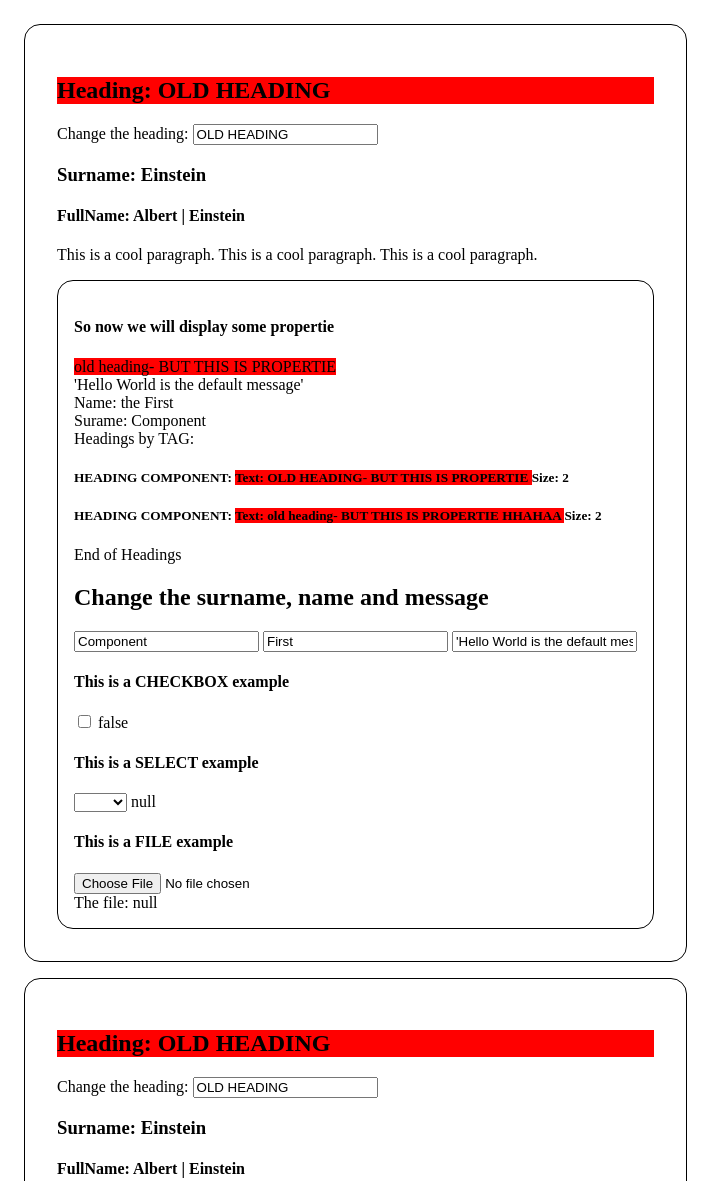
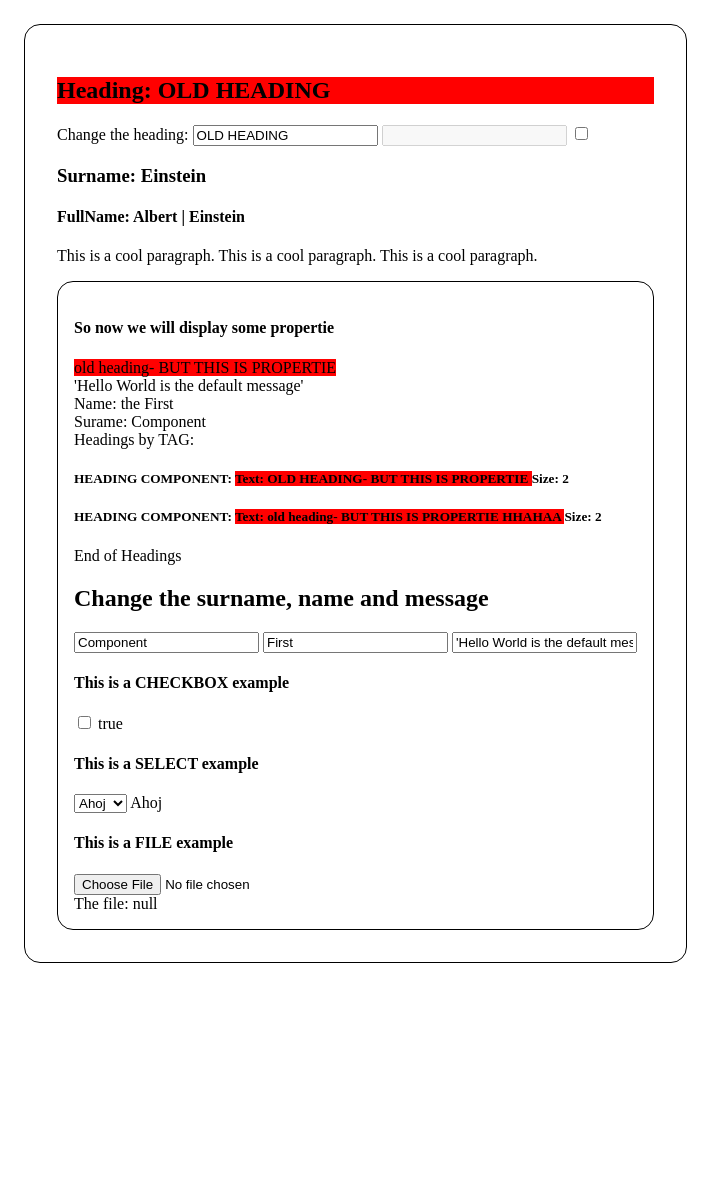
Before and after one commit to MatyasHroch/Hippo.js, a website with bundled scripts: page index.html in a window 1280 px wide. Shown: the top 1181 px of the page, without its empty margins (0-726 px from the left). After the commit the page ends 987 px from the top, so only its background shows below. Built offline with nearby package versions, Linux system fonts and the light colour scheme.

Commit message:
attribute values are reactive now, including classes, that can be easily edited by the computed

```diff
--- a/src/components/Article/Article.html
+++ b/src/components/Article/Article.html
@@ -2,7 +2,12 @@
   <div>
     <h2 class="bg-red">Heading: {{heading}}</h2>
     Change the heading: <input h-bind="heading" type="text" />
-    <h3>Surname: {{ surname }}</h3>
+
+    <input type="text" disabled="disabled" class="{{ margin }}">
+
+    <input type="checkbox" h-bind="showSurname">
+
+    <h3 style="{{ surnameClass }}">Surname: {{ surname }} </h3>
     <h4>FullName: {{fullName}}</h4>
   </div>
 
@@ -12,5 +17,5 @@
   </p>
 
   <Card></Card>
-  <Card></Card>
+  <!-- <Card></Card>
 </article>
--- a/src/components/Article/Article.js
+++ b/src/components/Article/Article.js
@@ -20,6 +20,12 @@ export default {
     smallName() {
       return this.name.value + this.surname.value;
     },
+    surnameClass() {
+      if (this.showSurname.value) {
+        return "display: inherit;";
+      }
+      return "display: none;";
+    },
   },
 
   // new reactive variables
@@ -29,6 +35,9 @@ export default {
     errorMess: "OLD ERROR MESSAGE",
     name: "Albert",
     surname: "Einstein",
+    disabled: false,
+    margin: "m-2",
+    showSurname: true,
   },
 
   // TODO set number of children
--- a/src/components/Card/Card.html
+++ b/src/components/Card/Card.html
@@ -31,12 +31,12 @@
   </div>
   <div>
     <h4>This is a SELECT example</h4>
-    <select h-bind="selectedItemIndex" name="idk" id="">
-      <option value="1">Hello</option>
-      <option value="2">Ahoj</option>
-      <option value="3">Cus</option>
+    <select h-bind="selectedItem" name="idk" id="">
+      <option>Hello</option>
+      <option>Ahoj</option>
+      <option>Cus</option>
     </select>
-    {{ selectedItemIndex }}
+    {{ selectedItem }}
   </div>
   <div>
     <h4>This is a FILE example</h4>
--- a/src/components/Card/Card.js
+++ b/src/components/Card/Card.js
@@ -6,9 +6,9 @@ export default {
     name: "First",
     surname: "Component",
     file: null,
-    isChecked: false,
+    isChecked: true,
     idecko: null,
-    selectedItemIndex: null,
+    selectedItem: "Ahoj",
   },
 
   children: {
--- a/src/controllers/template.js
+++ b/src/controllers/template.js
@@ -1,5 +1,14 @@
-import { getTextNodes } from "../utils/dom_utils.js";
-import { renderVariable, findVariables } from "./variable.js";
+import {
+  getTextNodes,
+  getNodesWithBoundAttributes,
+} from "../utils/dom_utils.js";
+
+import {
+  renderVariable,
+  findVariables,
+  variableNameFromCurlyBraces,
+  bindToAttribute,
+} from "./variable.js";
 
 /**
  * Transforms string to html structure.
@@ -30,10 +39,36 @@ function renderTemplate(template, variables) {
   renderTextNodes(textNodes, variables);
 
   // TODO render all classes that uses variables or properties (vars or props)
+  renderAttributes(clonedTemplate, variables);
+
   // const classNodes = getClassNodes(clonedTemplate);
   // renderClasses(classNodes, variables)
 
   return clonedTemplate;
+}
+
+/**
+ * Render attributes in the template that uses variables.
+ * @param {HTMLElement} template
+ * @param {object<Variable>} variables
+ * It has a side effect and changes the given template.
+ */
+// TODO - DEBUG AND TEST THIS !!!
+function renderAttributes(template, variables) {
+  const nodesWithAttributes = getNodesWithBoundAttributes(template);
+
+  for (const nodeStructure of nodesWithAttributes) {
+    const attributes = nodeStructure.attributes;
+    if (!attributes) return;
+
+    for (const attribute of attributes) {
+      const variableName = variableNameFromCurlyBraces(attribute.value);
+      const variable = variables[variableName];
+      if (variable) {
+        bindToAttribute(variable, nodeStructure.node, attribute);
+      }
+    }
+  }
 }
 
 /**
--- a/src/controllers/two_way_binding.js
+++ b/src/controllers/two_way_binding.js
@@ -58,6 +58,14 @@ function createBinding(nodeToBind, variables) {
 
   const attributeToBind = getAttributeToBind(nodeToBind);
 
+  console.warn(
+    "im setting " +
+      variable.name +
+      " with value: " +
+      variable.value +
+      " to " +
+      nodeToBind
+  );
   nodeToBind.value = variable.value;
 
   // handle change from the input side
--- a/src/controllers/variable.js
+++ b/src/controllers/variable.js
@@ -33,6 +33,7 @@ function createVariable(name, value, componentId) {
     deleted: false,
     hidden: false,
     textNodes: [],
+    attributeSetters: [],
     inputNodes: [],
   };
 
@@ -64,6 +65,10 @@ function createVariables(component, variables, componentId = null) {
   return variablesObj;
 }
 
+function variableNameFromCurlyBraces(text) {
+  return text.slice(2, -2).trim();
+}
+
 /**
  * It will recognize if the node is a variable or not.
  * If it is a variable, it will render it. (it returns created text element)
@@ -76,7 +81,7 @@ function renderVariable(nodeText, variables) {
   if (!variables) console.error("No variables provided.");
 
   if (nodeText.startsWith("{{") && nodeText.endsWith("}}")) {
-    const variableName = nodeText.slice(2, -2).trim();
+    const variableName = variableNameFromCurlyBraces(nodeText);
     const variable = variables[variableName];
 
     if (!variable) {
@@ -119,6 +124,19 @@ function reRenderVariable(variable, value) {
     const attribute = getBoundAttribute(boundNode);
     if (attribute) boundNode[attribute] = value;
   }
+
+  for (const setter of variable.attributeSetters) {
+    setter(value);
+  }
+}
+
+function bindToAttribute(variable, node, attribute) {
+  const setter = (value) => {
+    node.setAttribute(attribute.name, value);
+  };
+  setter(variable.value);
+
+  variable.attributeSetters.push(setter);
 }
 
 /**
@@ -195,4 +213,6 @@ export {
   renderVariable,
   findVariables,
   setVariable,
+  variableNameFromCurlyBraces,
+  bindToAttribute,
 };
--- a/src/main.js
+++ b/src/main.js
@@ -8,15 +8,15 @@ import Article from "./components/Article/Article.js";
 // // creates components and stores them in an array
 const components = [];
 
-for (let i = 0; i < 3; i++) {
+for (let i = 0; i < 1; i++) {
   components.push(processComponent(Article));
 }
 
-console.log("");
-for (const varName in Global) {
-  if (Global[varName]) {
-  }
-}
+// console.log("");
+// for (const varName in Global) {
+//   if (Global[varName]) {
+//   }
+// }
 
 // async function createArticles() {
 //   for (let i = 0; i < 250; i++) {}
--- a/src/utils/dom_utils.js
+++ b/src/utils/dom_utils.js
@@ -18,6 +18,51 @@ function getTextNodes(node) {
   }
 
   return textNodes;
+}
+
+/**
+ * Finds and returns all nodes with attributes, that are bound (has curly braces in the value).
+ * @param {HTMLElement} node
+ * @returns {Array<{node: HTMLElement, attributes: Array<Attr>}>}
+ */
+function getNodesWithBoundAttributes(node) {
+  if (!node) console.error("No node provided.");
+  const nodes = [];
+
+  const boundAttributes = getBoundAttributes(node);
+  if (boundAttributes.length > 0) {
+    nodes.push({ node: node, attributes: boundAttributes });
+  }
+
+  if (node.childNodes.length > 0) {
+    for (const childNode of node.childNodes) {
+      nodes.push(...getNodesWithBoundAttributes(childNode));
+    }
+  }
+
+  return nodes;
+}
+
+/**
+ * Returns an array of attributes that are bound (has curly braces in the value).
+ * @param {HTMLElement} node
+ * @returns {Array<Attr>} Array of attributes that are bound (has curly braces in the value).
+ */
+
+function getBoundAttributes(node) {
+  if (!node) console.error("No node provided.");
+
+  const boundAttributes = [];
+  const attributes = node.attributes;
+  if (!attributes) return boundAttributes;
+
+  for (const attribute of attributes) {
+    if (attribute.value.startsWith("{{") && attribute.value.endsWith("}}")) {
+      boundAttributes.push(attribute);
+    }
+  }
+
+  return boundAttributes;
 }
 
 function printTextNodes(node) {
@@ -54,4 +99,4 @@ function mapNodes(node, func) {
   return nodes;
 }
 
-export { getTextNodes, mapNodes };
+export { getTextNodes, mapNodes, getNodesWithBoundAttributes };
```
